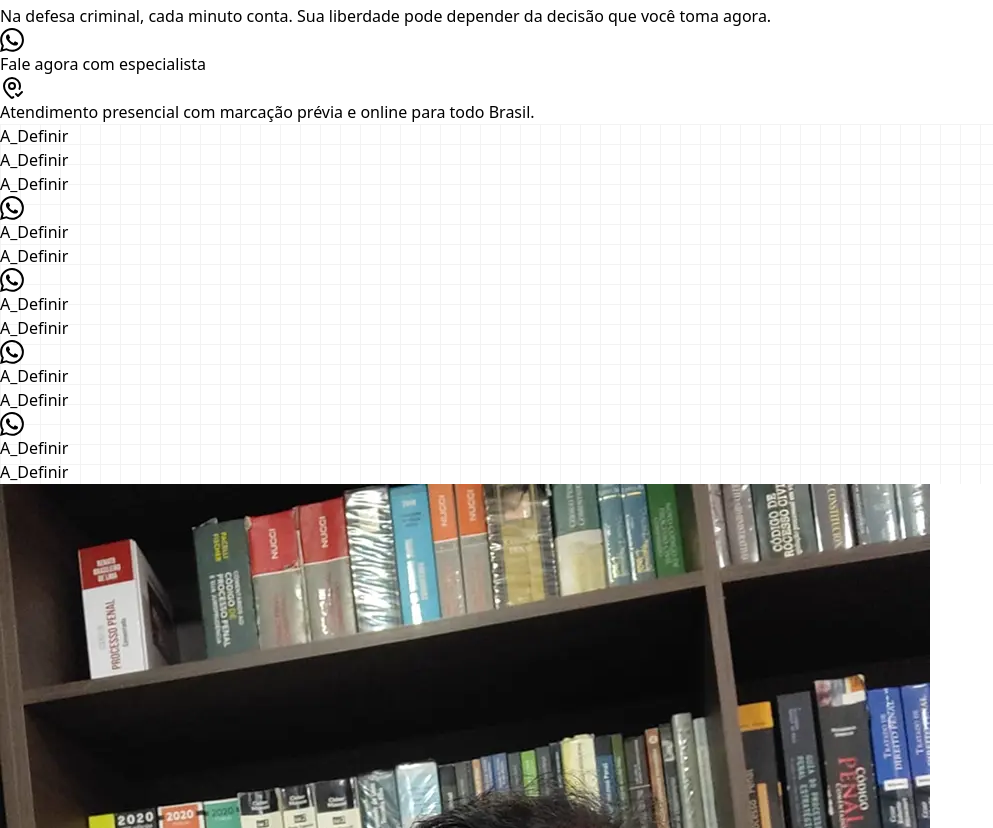
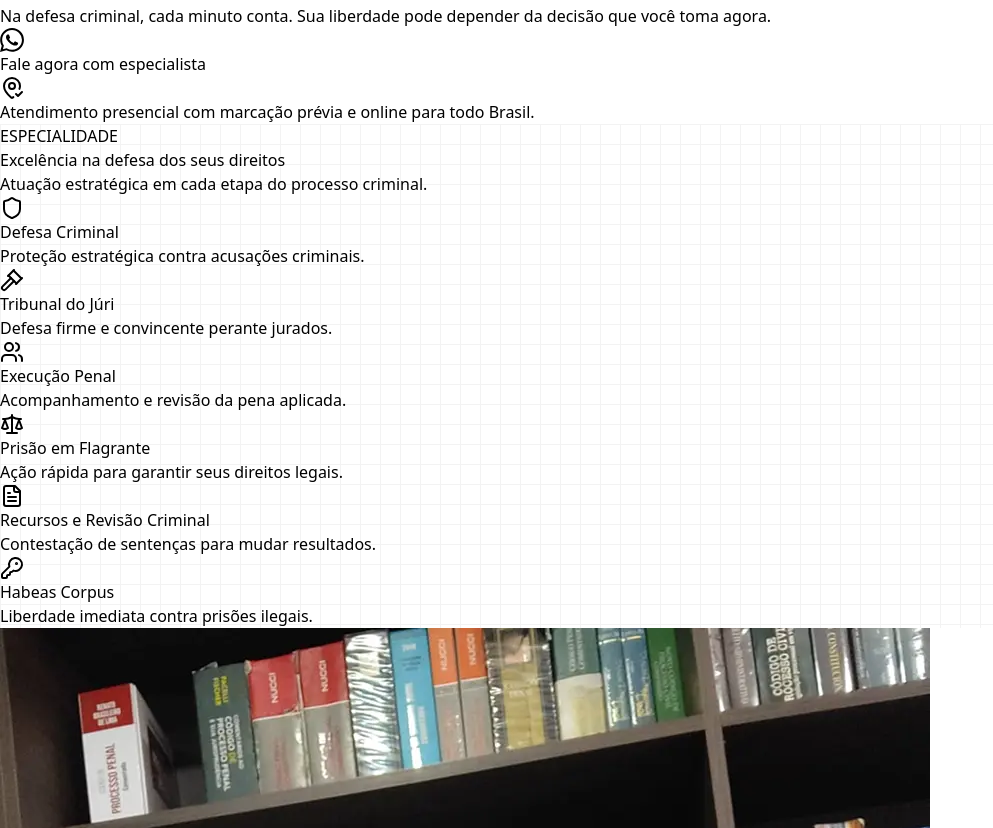
Before and after one commit to Paper-Street-Softwares/Dev-Template, a React (Vite) app: page / in a window 1280 px wide. Shown: the part 463-1291 px from the top of the page, without its empty margins (0-993 px from the left). Built offline with nearby package versions, Linux system fonts and the light colour scheme; a web font is replaced by a local one.

Commit message:
fix: Features

```diff
--- a/src/content/content.jsx
+++ b/src/content/content.jsx
@@ -210,11 +210,15 @@ const content = {
             xmlns="http://www.w3.org/2000/svg"
             width="24"
             height="24"
-            fill="currentColor"
-            className="bi bi-whatsapp"
-            viewBox="0 0 16 16"
+            viewBox="0 0 24 24"
+            fill="none"
+            stroke="currentColor"
+            stroke-width="2"
+            stroke-linecap="round"
+            stroke-linejoin="round"
+            class="lucide lucide-shield-icon lucide-shield"
           >
-            <path d="M13.601 2.326A7.85 7.85 0 0 0 7.994 0C3.627 0 .068 3.558.064 7.926c0 1.399.366 2.76 1.057 3.965L0 16l4.204-1.102a7.9 7.9 0 0 0 3.79.965h.004c4.368 0 7.926-3.558 7.93-7.93A7.9 7.9 0 0 0 13.6 2.326zM7.994 14.521a6.6 6.6 0 0 1-3.356-.92l-.24-.144-2.494.654.666-2.433-.156-.251a6.56 6.56 0 0 1-1.007-3.505c0-3.626 2.957-6.584 6.591-6.584a6.56 6.56 0 0 1 4.66 1.931 6.56 6.56 0 0 1 1.928 4.66c-.004 3.639-2.961 6.592-6.592 6.592m3.615-4.934c-.197-.099-1.17-.578-1.353-.646-.182-.065-.315-.099-.445.099-.133.197-.513.646-.627.775-.114.133-.232.148-.43.05-.197-.1-.836-.308-1.592-.985-.59-.525-.985-1.175-1.103-1.372-.114-.198-.011-.304.088-.403.087-.088.197-.232.296-.346.1-.114.133-.198.198-.33.065-.134.034-.248-.015-.347-.05-.099-.445-1.076-.612-1.47-.16-.389-.323-.335-.445-.34-.114-.007-.247-.007-.38-.007a.73.73 0 0 0-.529.247c-.182.198-.691.677-.691 1.654s.71 1.916.81 2.049c.098.133 1.394 2.132 3.383 2.992.47.205.84.326 1.129.418.475.152.904.129 1.246.08.38-.058 1.171-.48 1.338-.943.164-.464.164-.86.114-.943-.049-.084-.182-.133-.38-.232" />
+            <path d="M20 13c0 5-3.5 7.5-7.66 8.95a1 1 0 0 1-.67-.01C7.5 20.5 4 18 4 13V6a1 1 0 0 1 1-1c2 0 4.5-1.2 6.24-2.72a1.17 1.17 0 0 1 1.52 0C14.51 3.81 17 5 19 5a1 1 0 0 1 1 1z" />
           </svg>
         ),
         buttonLabelModal: "Fale Conosco",
@@ -238,11 +242,19 @@ const content = {
             xmlns="http://www.w3.org/2000/svg"
             width="24"
             height="24"
-            fill="currentColor"
-            className="bi bi-whatsapp"
-            viewBox="0 0 16 16"
+            viewBox="0 0 24 24"
+            fill="none"
+            stroke="currentColor"
+            stroke-width="2"
+            stroke-linecap="round"
+            stroke-linejoin="round"
+            class="lucide lucide-gavel-icon lucide-gavel"
           >
-            <path d="M13.601 2.326A7.85 7.85 0 0 0 7.994 0C3.627 0 .068 3.558.064 7.926c0 1.399.366 2.76 1.057 3.965L0 16l4.204-1.102a7.9 7.9 0 0 0 3.79.965h.004c4.368 0 7.926-3.558 7.93-7.93A7.9 7.9 0 0 0 13.6 2.326zM7.994 14.521a6.6 6.6 0 0 1-3.356-.92l-.24-.144-2.494.654.666-2.433-.156-.251a6.56 6.56 0 0 1-1.007-3.505c0-3.626 2.957-6.584 6.591-6.584a6.56 6.56 0 0 1 4.66 1.931 6.56 6.56 0 0 1 1.928 4.66c-.004 3.639-2.961 6.592-6.592 6.592m3.615-4.934c-.197-.099-1.17-.578-1.353-.646-.182-.065-.315-.099-.445.099-.133.197-.513.646-.627.775-.114.133-.232.148-.43.05-.197-.1-.836-.308-1.592-.985-.59-.525-.985-1.175-1.103-1.372-.114-.198-.011-.304.088-.403.087-.088.197-.232.296-.346.1-.114.133-.198.198-.33.065-.134.034-.248-.015-.347-.05-.099-.445-1.076-.612-1.47-.16-.389-.323-.335-.445-.34-.114-.007-.247-.007-.38-.007a.73.73 0 0 0-.529.247c-.182.198-.691.677-.691 1.654s.71 1.916.81 2.049c.098.133 1.394 2.132 3.383 2.992.47.205.84.326 1.129.418.475.152.904.129 1.246.08.38-.058 1.171-.48 1.338-.943.164-.464.164-.86.114-.943-.049-.084-.182-.133-.38-.232" />
+            <path d="m14 13-8.381 8.38a1 1 0 0 1-3.001-3l8.384-8.381" />
+            <path d="m16 16 6-6" />
+            <path d="m21.5 10.5-8-8" />
+            <path d="m8 8 6-6" />
+            <path d="m8.5 7.5 8 8" />
           </svg>
         ),
         buttonLabelModal: "Fale Conosco",
@@ -265,11 +277,18 @@ const content = {
             xmlns="http://www.w3.org/2000/svg"
             width="24"
             height="24"
-            fill="currentColor"
-            className="bi bi-whatsapp"
-            viewBox="0 0 16 16"
+            viewBox="0 0 24 24"
+            fill="none"
+            stroke="currentColor"
+            stroke-width="2"
+            stroke-linecap="round"
+            stroke-linejoin="round"
+            class="lucide lucide-users-icon lucide-users"
           >
-            <path d="M13.601 2.326A7.85 7.85 0 0 0 7.994 0C3.627 0 .068 3.558.064 7.926c0 1.399.366 2.76 1.057 3.965L0 16l4.204-1.102a7.9 7.9 0 0 0 3.79.965h.004c4.368 0 7.926-3.558 7.93-7.93A7.9 7.9 0 0 0 13.6 2.326zM7.994 14.521a6.6 6.6 0 0 1-3.356-.92l-.24-.144-2.494.654.666-2.433-.156-.251a6.56 6.56 0 0 1-1.007-3.505c0-3.626 2.957-6.584 6.591-6.584a6.56 6.56 0 0 1 4.66 1.931 6.56 6.56 0 0 1 1.928 4.66c-.004 3.639-2.961 6.592-6.592 6.592m3.615-4.934c-.197-.099-1.17-.578-1.353-.646-.182-.065-.315-.099-.445.099-.133.197-.513.646-.627.775-.114.133-.232.148-.43.05-.197-.1-.836-.308-1.592-.985-.59-.525-.985-1.175-1.103-1.372-.114-.198-.011-.304.088-.403.087-.088.197-.232.296-.346.1-.114.133-.198.198-.33.065-.134.034-.248-.015-.347-.05-.099-.445-1.076-.612-1.47-.16-.389-.323-.335-.445-.34-.114-.007-.247-.007-.38-.007a.73.73 0 0 0-.529.247c-.182.198-.691.677-.691 1.654s.71 1.916.81 2.049c.098.133 1.394 2.132 3.383 2.992.47.205.84.326 1.129.418.475.152.904.129 1.246.08.38-.058 1.171-.48 1.338-.943.164-.464.164-.86.114-.943-.049-.084-.182-.133-.38-.232" />
+            <path d="M16 21v-2a4 4 0 0 0-4-4H6a4 4 0 0 0-4 4v2" />
+            <path d="M16 3.128a4 4 0 0 1 0 7.744" />
+            <path d="M22 21v-2a4 4 0 0 0-3-3.87" />
+            <circle cx="9" cy="7" r="4" />
           </svg>
         ),
         buttonLabelModal: "Fale Conosco",
@@ -293,11 +312,19 @@ const content = {
             xmlns="http://www.w3.org/2000/svg"
             width="24"
             height="24"
-            fill="currentColor"
-            className="bi bi-whatsapp"
-            viewBox="0 0 16 16"
+            viewBox="0 0 24 24"
+            fill="none"
+            stroke="currentColor"
+            stroke-width="2"
+            stroke-linecap="round"
+            stroke-linejoin="round"
+            class="lucide lucide-scale-icon lucide-scale"
           >
-            <path d="M13.601 2.326A7.85 7.85 0 0 0 7.994 0C3.627 0 .068 3.558.064 7.926c0 1.399.366 2.76 1.057 3.965L0 16l4.204-1.102a7.9 7.9 0 0 0 3.79.965h.004c4.368 0 7.926-3.558 7.93-7.93A7.9 7.9 0 0 0 13.6 2.326zM7.994 14.521a6.6 6.6 0 0 1-3.356-.92l-.24-.144-2.494.654.666-2.433-.156-.251a6.56 6.56 0 0 1-1.007-3.505c0-3.626 2.957-6.584 6.591-6.584a6.56 6.56 0 0 1 4.66 1.931 6.56 6.56 0 0 1 1.928 4.66c-.004 3.639-2.961 6.592-6.592 6.592m3.615-4.934c-.197-.099-1.17-.578-1.353-.646-.182-.065-.315-.099-.445.099-.133.197-.513.646-.627.775-.114.133-.232.148-.43.05-.197-.1-.836-.308-1.592-.985-.59-.525-.985-1.175-1.103-1.372-.114-.198-.011-.304.088-.403.087-.088.197-.232.296-.346.1-.114.133-.198.198-.33.065-.134.034-.248-.015-.347-.05-.099-.445-1.076-.612-1.47-.16-.389-.323-.335-.445-.34-.114-.007-.247-.007-.38-.007a.73.73 0 0 0-.529.247c-.182.198-.691.677-.691 1.654s.71 1.916.81 2.049c.098.133 1.394 2.132 3.383 2.992.47.205.84.326 1.129.418.475.152.904.129 1.246.08.38-.058 1.171-.48 1.338-.943.164-.464.164-.86.114-.943-.049-.084-.182-.133-.38-.232" />
+            <path d="m16 16 3-8 3 8c-.87.65-1.92 1-3 1s-2.13-.35-3-1Z" />
+            <path d="m2 16 3-8 3 8c-.87.65-1.92 1-3 1s-2.13-.35-3-1Z" />
+            <path d="M7 21h10" />
+            <path d="M12 3v18" />
+            <path d="M3 7h2c2 0 5-1 7-2 2 1 5 2 7 2h2" />
           </svg>
         ),
         buttonLabelModal: "Fale Conosco",
@@ -327,11 +354,13 @@ const content = {
             stroke-width="2"
             stroke-linecap="round"
             stroke-linejoin="round"
-            class="lucide lucide-circle-dollar-sign-icon lucide-circle-dollar-sign"
+            class="lucide lucide-file-text-icon lucide-file-text"
           >
-            <circle cx="12" cy="12" r="10" />
-            <path d="M16 8h-6a2 2 0 1 0 0 4h4a2 2 0 1 1 0 4H8" />
-            <path d="M12 18V6" />
+            <path d="M15 2H6a2 2 0 0 0-2 2v16a2 2 0 0 0 2 2h12a2 2 0 0 0 2-2V7Z" />
+            <path d="M14 2v4a2 2 0 0 0 2 2h4" />
+            <path d="M10 9H8" />
+            <path d="M16 13H8" />
+            <path d="M16 17H8" />
           </svg>
         ),
         buttonLabelModal: "Fale Conosco",
@@ -361,11 +390,10 @@ const content = {
             stroke-width="2"
             stroke-linecap="round"
             stroke-linejoin="round"
-            class="lucide lucide-circle-dollar-sign-icon lucide-circle-dollar-sign"
+            class="lucide lucide-key-round-icon lucide-key-round"
           >
-            <circle cx="12" cy="12" r="10" />
-            <path d="M16 8h-6a2 2 0 1 0 0 4h4a2 2 0 1 1 0 4H8" />
-            <path d="M12 18V6" />
+            <path d="M2.586 17.414A2 2 0 0 0 2 18.828V21a1 1 0 0 0 1 1h3a1 1 0 0 0 1-1v-1a1 1 0 0 1 1-1h1a1 1 0 0 0 1-1v-1a1 1 0 0 1 1-1h.172a2 2 0 0 0 1.414-.586l.814-.814a6.5 6.5 0 1 0-4-4z" />
+            <circle cx="16.5" cy="7.5" r=".5" fill="currentColor" />
           </svg>
         ),
         buttonLabelModal: "Fale Conosco",
--- a/src/locales/pt.json
+++ b/src/locales/pt.json
@@ -55,48 +55,48 @@
     }
   },
   "features": {
-    "miniTag": "A_Definir",
-    "title": "A_Definir",
-    "subtitle": "A_Definir",
+    "miniTag": "ESPECIALIDADE",
+    "title": "Excelência na defesa dos seus direitos",
+    "subtitle": "Atuação estratégica em cada etapa do processo criminal.",
     "card1": {
-      "title": "A_Definir",
-      "subtitle": "A_Definir",
+      "title": "Defesa Criminal",
+      "subtitle": "Proteção estratégica contra acusações criminais.",
       "description": "A_Definir",
       "buttonLabelModal": "A_Definir",
       "buttonLabel": "A_Definir"
     },
     "card2": {
-      "title": "A_Definir",
-      "subtitle": "A_Definir",
+      "title": "Tribunal do Júri",
+      "subtitle": "Defesa firme e convincente perante jurados.",
       "description": "A_Definir",
       "buttonLabelModal": "A_Definir",
       "buttonLabel": "A_Definir"
     },
     "card3": {
-      "title": "A_Definir",
-      "subtitle": "A_Definir",
+      "title": "Execução Penal",
+      "subtitle": "Acompanhamento e revisão da pena aplicada.",
       "description": "A_Definir",
       "buttonLabelModal": "A_Definir",
       "buttonLabel": "A_Definir"
     },
     "card4": {
-      "title": "A_Definir",
-      "subtitle": "A_Definir",
+      "title": "Prisão em Flagrante",
+      "subtitle": "Ação rápida para garantir seus direitos legais.",
       "description": "A_Definir",
       "buttonLabelModal": "A_Definir",
       "buttonLabel": "A_Definir",
       "servicesButton": "A_Definir"
     },
     "card5": {
-      "title": "A_Definir",
-      "subtitle": "A_Definir",
+      "title": "Recursos e Revisão Criminal",
+      "subtitle": "Contestação de sentenças para mudar resultados.",
       "description": "A_Definir",
       "buttonLabelModal": "A_Definir",
       "buttonLabel": "A_Definir"
     },
     "card6": {
-      "title": "A_Definir",
-      "subtitle": "A_Definir",
+      "title": "Habeas Corpus",
+      "subtitle": "Liberdade imediata contra prisões ilegais.",
       "description": "A_Definir",
       "buttonLabelModal": "A_Definir",
       "buttonLabel": "A_Definir"
--- a/src/pages/Index.jsx
+++ b/src/pages/Index.jsx
@@ -56,11 +56,11 @@ export default function Index() {
       />
       <Features
         colorMode={colorMode}
-        defaultFeature={true}
+        defaultFeature={false}
         button={false}
         modalWithCards={false}
         paragraphs={false}
-        sixCards={false}
+        sixCards={true}
         paragraphsModal={false}
       />
 
```
